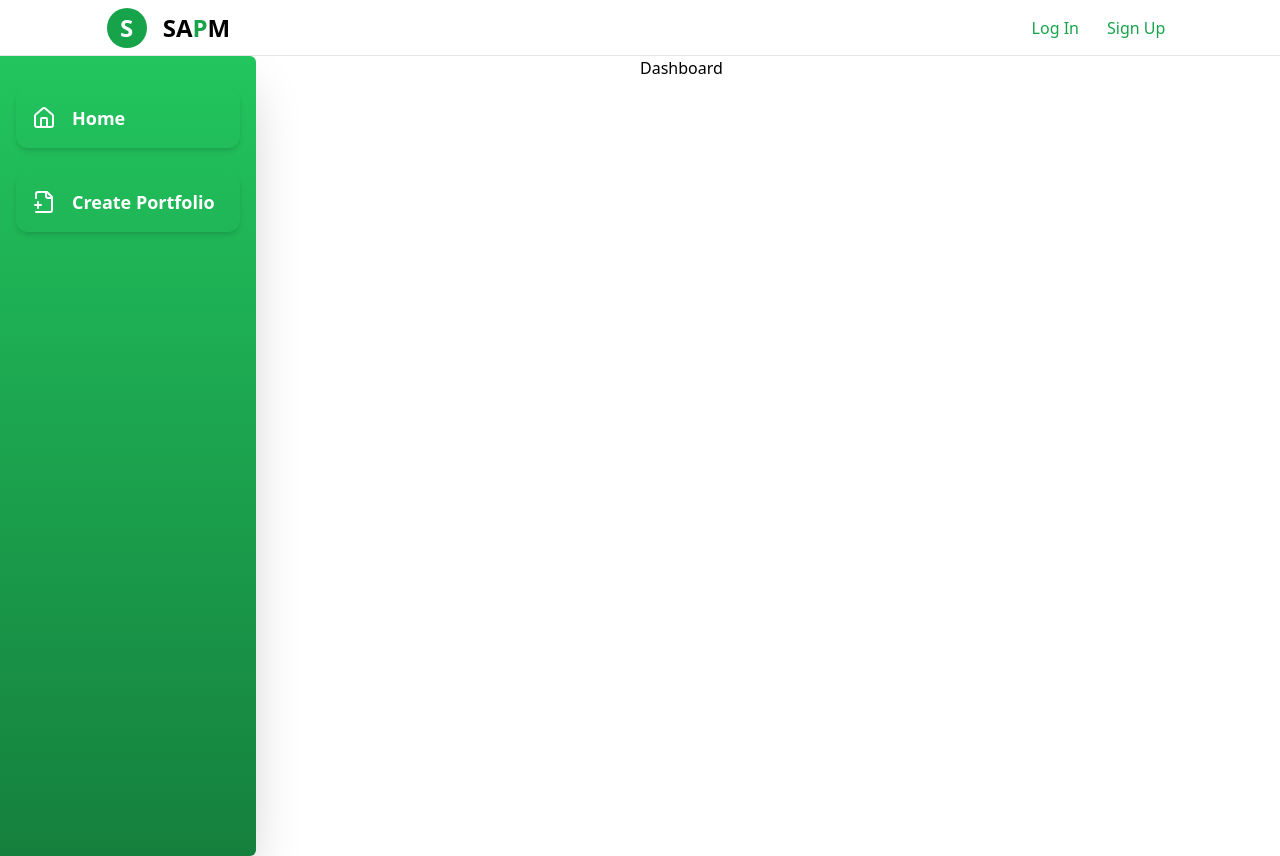
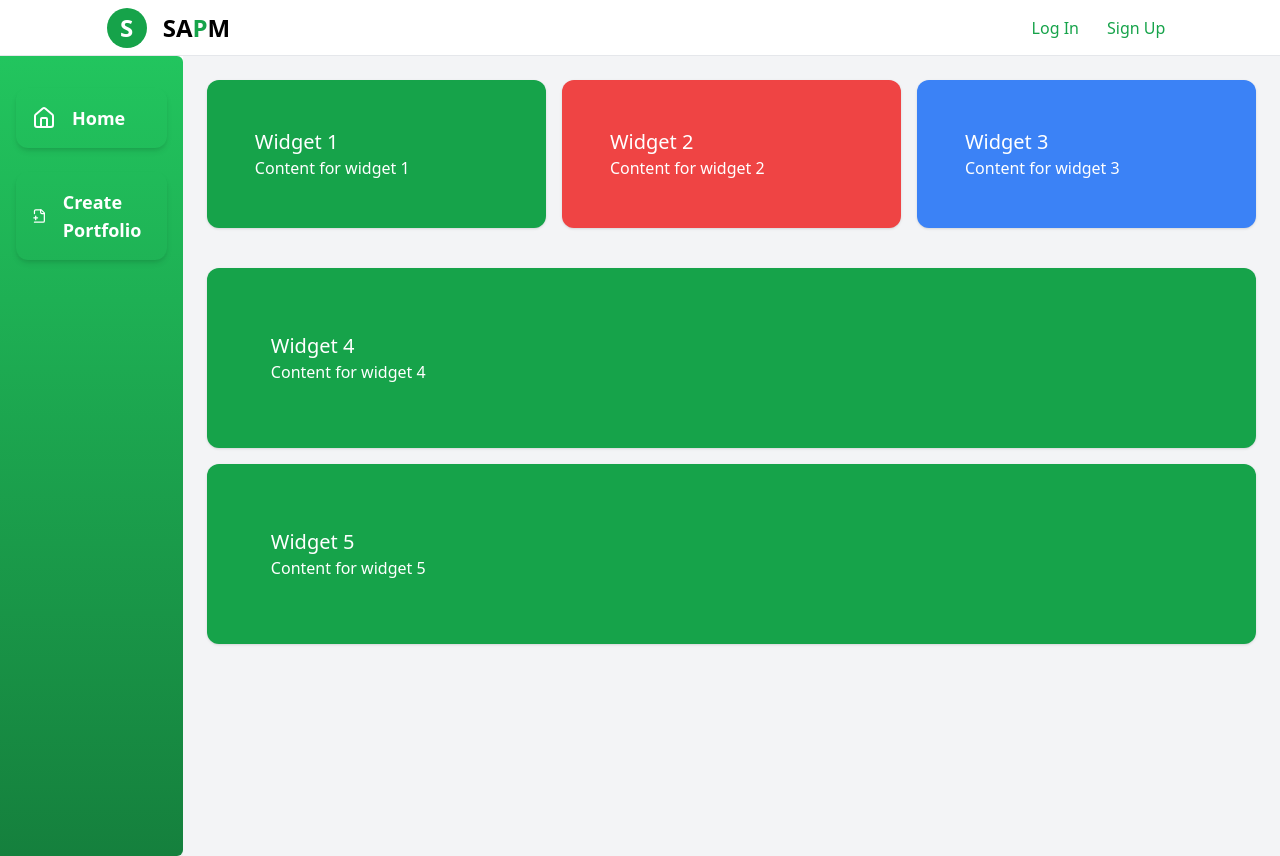
Before and after one commit to abhishek5173/SAPM, a Next.js app: page /dashboard in a window 1280 px wide. Built offline with nearby package versions, Linux system fonts and the light colour scheme; no server answers.

Commit message:
dashboard

```diff
--- a/app/dashboard/page.tsx
+++ b/app/dashboard/page.tsx
@@ -1,11 +1,11 @@
 import Dashboard from "@/components/Dashboard";
 import Dashside from "@/components/Dashside";
 
-export default function dashboard(){
-    return(
-        <div className="grid grid-cols-2 ">
-            <Dashside/>
-            <Dashboard/>
-            </div>
-    )
+export default function DashboardPage() {
+    return (
+        <div className="flex h-screen w-screen">
+           <Dashside/>
+            <div className="w-screen h-screen flex justify-center"><Dashboard/></div>
+        </div>
+    );
 }
--- a/app/globals.css
+++ b/app/globals.css
@@ -3,7 +3,12 @@
 @tailwind utilities;
 
 html, body {
-    margin: 0;
-    padding: 0;
+  margin: 0;
+  padding: 0;
+}
+
+@media (min-width: 768px) {
+  html, body {
     overflow: hidden;
   }
+}
--- a/components/Dashboard.tsx
+++ b/components/Dashboard.tsx
@@ -1,7 +1,37 @@
 export default function Dashboard() {
   return (
-    <div>
-      <h1>Dashboard</h1>
+    <div className="min-h-screen w-full p-6 bg-gray-100 overflow-auto">
+      {/* First Grid - Responsive Widgets */}
+      <div className="grid grid-cols-1 sm:grid-cols-2 md:grid-cols-3 gap-4">
+        <div className="bg-green-600 p-8 sm:p-12 rounded-xl shadow">
+          <h2 className="text-white text-lg sm:text-xl">Widget 1</h2>
+          <p className="text-white">Content for widget 1</p>
+        </div>
+        <div className="bg-red-500 p-8 sm:p-12 rounded-xl shadow">
+          <h2 className="text-white text-lg sm:text-xl">Widget 2</h2>
+          <p className="text-white">Content for widget 2</p>
+        </div>
+        <div className="bg-blue-500 p-8 sm:p-12 rounded-xl shadow">
+          <h2 className="text-white text-lg sm:text-xl">Widget 3</h2>
+          <p className="text-white">Content for widget 3</p>
+        </div>
+      </div>
+
+      {/* Second Grid - Responsive Layout for Larger Widgets */}
+      <div className="grid grid-cols-1 sm:grid-cols-2 lg:grid-cols-3 gap-4 mt-10">
+        <div className="lg:col-span-3 lg:row-span-2">
+          <div className="bg-green-600 p-8 sm:p-16 rounded-xl shadow">
+            <h2 className="text-white text-lg sm:text-xl">Widget 4</h2>
+            <p className="text-white">Content for widget 4</p>
+          </div>
+        </div>
+        <div className="lg:col-span-3">
+          <div className="bg-green-600 p-8 sm:p-16 rounded-xl shadow">
+            <h2 className="text-white text-lg sm:text-xl">Widget 5</h2>
+            <p className="text-white">Content for widget 5</p>
+          </div>
+        </div>
+      </div>
     </div>
   );
 }
--- a/components/Dashside.tsx
+++ b/components/Dashside.tsx
@@ -6,7 +6,7 @@ import Link from "next/link";
 export default function Dashside() {
     const router = useRouter();
     return (
-        <div className="bg-gradient-to-b from-green-500 to-green-700 w-16 sm:w-2/12 md:w-2/5 h-screen flex justify-center py-8 shadow-2xl rounded-e-md">
+        <div className="bg-gradient-to-b from-green-500 to-green-700 w-16 sm:w-2/12 h-screen flex justify-center py-8 shadow-2xl rounded-e-md">
         <div className="w-full px-4 space-y-6">
           <Link className="flex flex-col sm:flex-row gap-4 items-center text-white font-semibold p-4 rounded-xl hover:bg-green-600/75 hover:scale-105 transition-transform duration-300 ease-in-out shadow-md" href='/dashboard'>
             <Home className="text-2xl" />
--- a/components/Navbar.tsx
+++ b/components/Navbar.tsx
@@ -16,14 +16,14 @@ export default function Navbar() {
   };
 
   const handlehomeredirect = async () => {
-    const currentPath = window.location.pathname; // Get current path (e.g., /dashboard/admin)
+    const currentPath = window.location.pathname;
 
     if (session) {
       if (currentPath.startsWith("/dashboard")) {
         router.push("/dashboard");
       }
     } else {
-      // If no session, redirect to the home page
+
       router.push("/");
     }
   };
```
